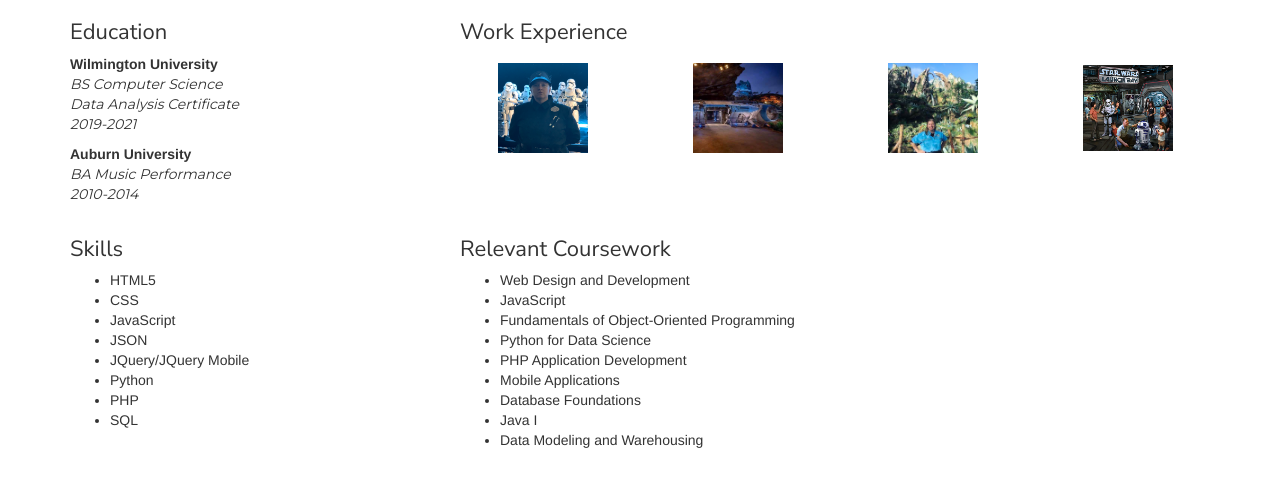
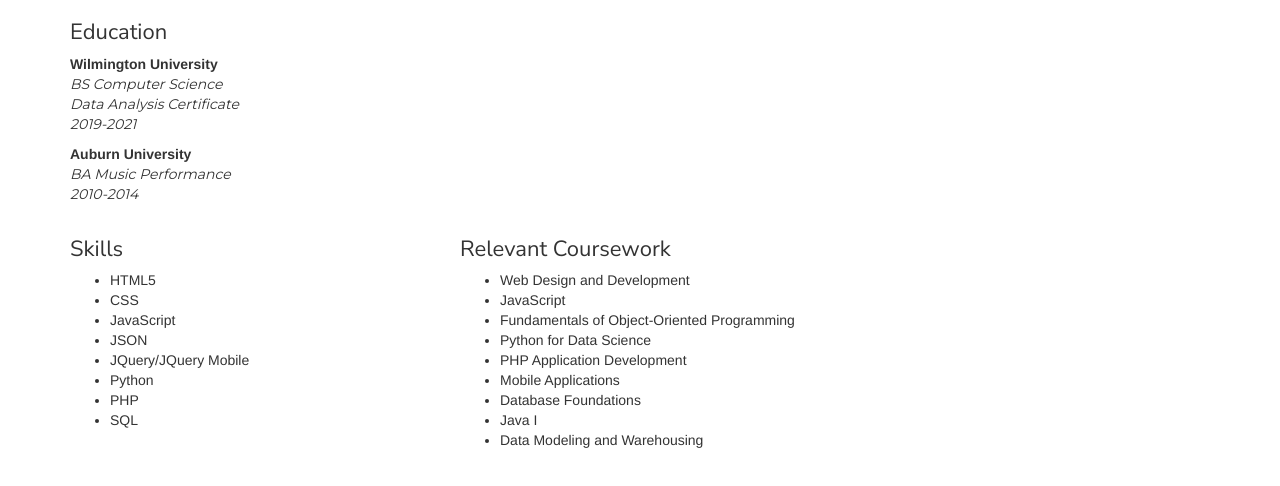
Before and after one commit to caldc239/caldc239.github.io, a plain HTML site: page index.html in a window 1280 px wide. Shown: the part 274-760 px from the top of the page. Drawn offline with nearby package versions, Linux system fonts and the light colour scheme.

Commit message:
took out work experience due to privacy concern on the web

```diff
--- a/index.html
+++ b/index.html
@@ -128,7 +128,7 @@
           <span><b>Auburn University</b></span>
           <p><i>BA Music Performance <br> 2010-2014</i></p>
         </div>
-        <div class="col-md-8">
+        <!-- <div class="col-md-8">
           <div class="headTitles">Work Experience</div>
           <div class="row">
             <div class="col-md-3 text-center">
@@ -215,7 +215,7 @@
               </div>
             </div>
           </div>
-        </div>
+        </div> -->
       </div>
       <div class="row">
         <div class="col-md-4">
```
